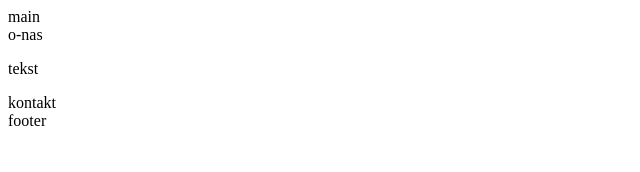
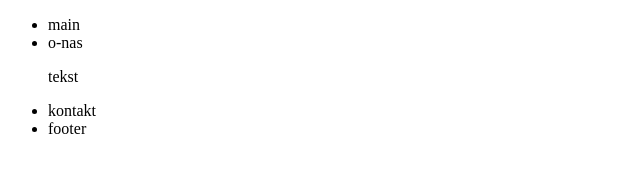
Before and after one commit to Swapzor/9-struktura-html5, a plain HTML site: page index.html in a window 1280 px wide. Shown: the whole page, without its empty margins (0-640 px from the left). Drawn offline with Linux system fonts and the light colour scheme.

Commit message:
index.html

```diff
--- a/index.html
+++ b/index.html
@@ -1,10 +1,12 @@
 <!DOCTYPE html>
 <html>
     <nav>
-        <header id="main">main</header>
-            <section id="o-nas">o-nas<p class="tekst">tekst</p></section>
-            <section id="kontakt">kontakt</section>
-            <footer id="footer">footer</footer>
+        <ul>
+        <li><header id="main">main</header></li>
+            <li><section id="o-nas">o-nas<p class="tekst">tekst</p></section></li>
+            <li><section id="kontakt">kontakt</section></li>
+            <li><footer id="footer">footer</footer></li>
+        </ul>
     </nav>
 
     </html>
```
